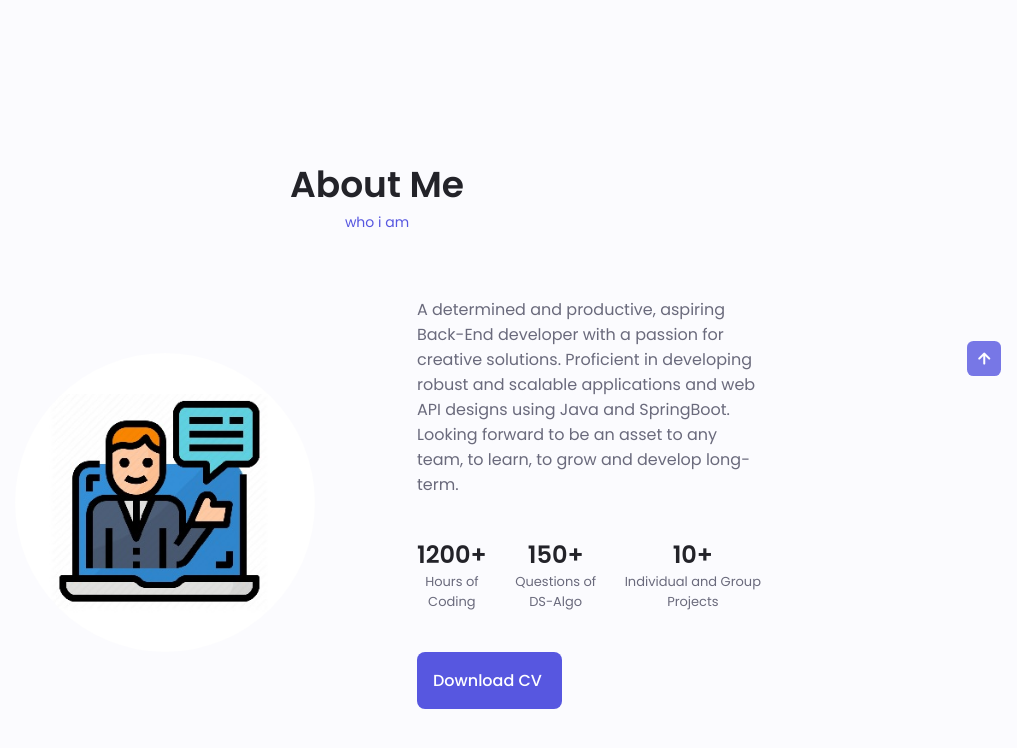
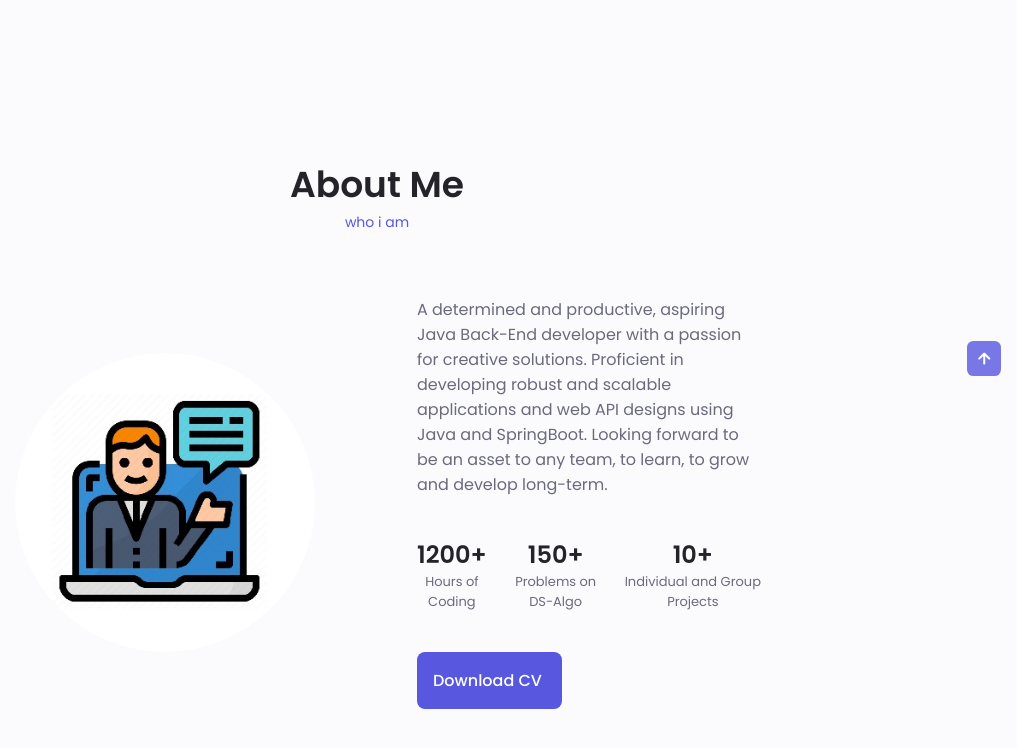
Before and after one commit to AamirSohail763/aamirsohail763.github.io, a plain HTML site: page index.html in a window 1280 px wide. Shown: the part 584-1332 px from the top of the page, without its empty margins (263-1280 px from the left). Drawn offline with nearby package versions, Linux system fonts and the light colour scheme.

Commit message:
added lines

```diff
--- a/index.html
+++ b/index.html
@@ -153,7 +153,7 @@
 
           <div class="about__data ">
             <p class="about__description">
-              A determined and productive, aspiring Back-End developer with a passion for creative solutions. Proficient in developing  robust and scalable applications and web API designs using Java and SpringBoot. Looking forward to be an asset to any team, to learn, to grow and develop long-term.
+              A determined and productive, aspiring Java Back-End developer with a passion for creative solutions. Proficient in developing robust and scalable applications and web API designs using Java and SpringBoot. Looking forward to be an asset to any team, to learn, to grow and develop long-term.
             </p>
 
             <div class="about__info">
@@ -165,7 +165,7 @@
               <div>
                 <span class="about__info-title">150+</span>
                 <span class="about__info-name"
-                  >Questions of<br />
+                  >Problems on<br />
                   DS-Algo</span
                 >
               </div>
@@ -422,7 +422,7 @@
                             class="uil uil-check-circle services__moda-icon"
                           ></i>
                           <p>
-                            Learnt Core Back-End as well as basic Front-End technologies.
+                            Learnt core Back-End as well as basic Front-End technologies.
                           </p>
                         </li>
                         <li class="services__modal-service">
```
